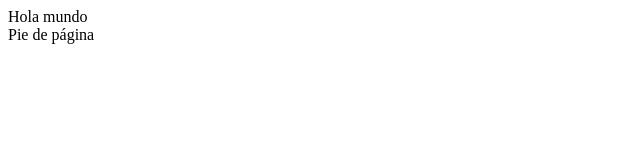
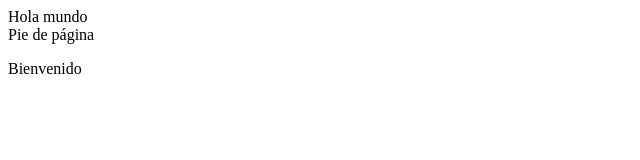
Before and after one commit to FelixR93/ExamenP2, a plain HTML site: page index.html in a window 1280 px wide. Shown: the whole page, without its empty margins (0-640 px from the left). Drawn offline with Linux system fonts and the light colour scheme.

Commit message:
Subiendo segundo commit: se agrega otro pequeño parrafo

```diff
--- a/index.html
+++ b/index.html
@@ -1,2 +1,3 @@
 Hola mundo
 <footer>Pie de página</footer>
+<p>Bienvenido</p>
```
